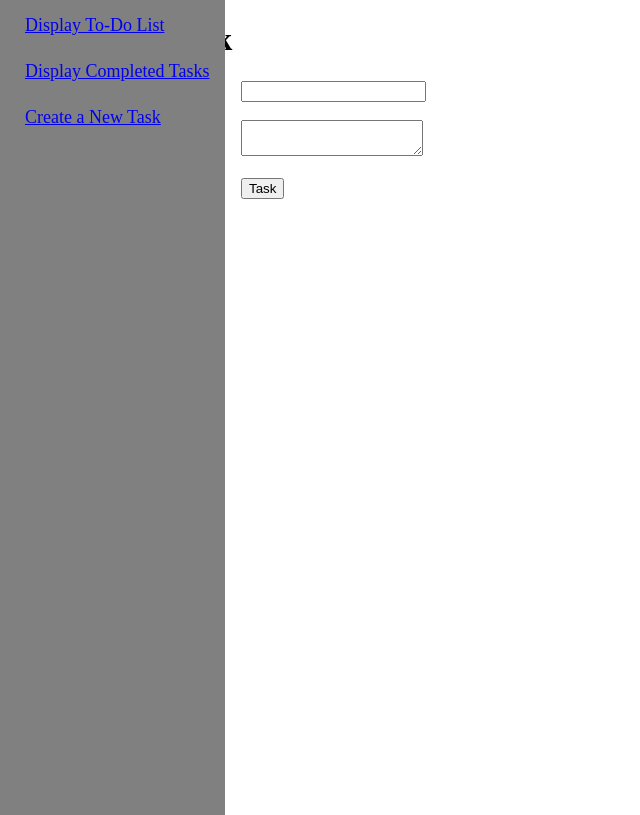
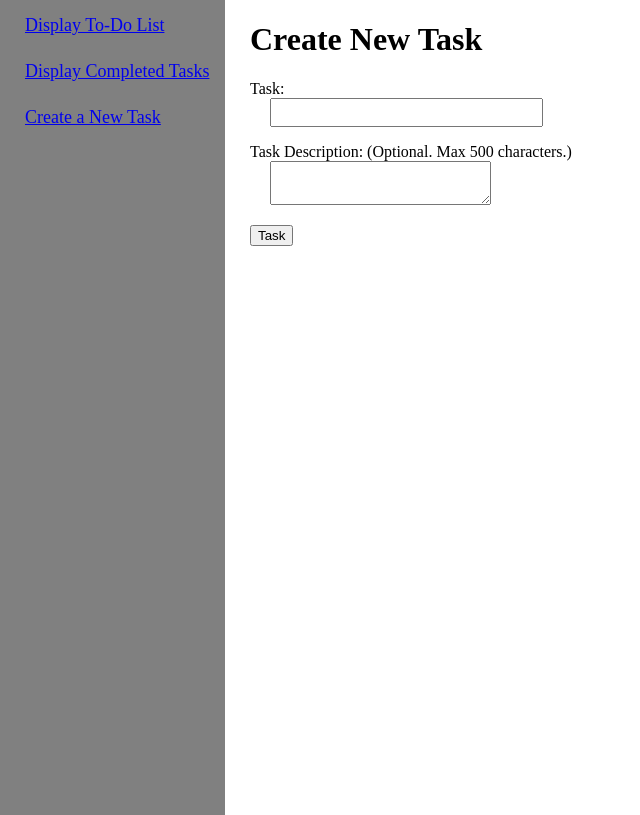
Before and after one commit to ATurner01/Flask-Work, a Flask app: page /add_task in a window 1280 px wide. Shown: the whole page, without its empty margins (0-640 px from the left). Run offline with Flask 2, Linux system fonts and the light colour scheme.

Commit message:
Added functionality to add and display new tasks in db.

```diff
--- a/coursework_1/app/models.py
+++ b/coursework_1/app/models.py
@@ -5,3 +5,6 @@ class Task(db.Model):
     title = db.Column(db.String(150), index=True, unique=True)
     description = db.Column(db.String(500), index=True, unique=True, nullable=True)
     completed = db.Column(db.Boolean)
+
+    def __repr__(self):
+        return '%s, %s, %s, %s' % (self.id, self.title, self.description, self.completed)
--- a/coursework_1/app/static/style.css
+++ b/coursework_1/app/static/style.css
@@ -26,8 +26,19 @@ nav ul{
 nav li{
   margin: 0 0 25px 0;
 }
-p,div{
-  margin-left: 225px;
-  padding: 1px 16px;
+div{
+  margin-left: 250px;
   height: 100%;
 }
+#tasks{
+  border-style: solid;
+  margin-top: 25px;
+}
+#title{
+  font-size: 20px;
+  margin-left: 20px;
+}
+#desc{
+  font-size: 16px;
+  margin-left: 20px;
+}
--- a/coursework_1/app/templates/create_task.html
+++ b/coursework_1/app/templates/create_task.html
@@ -1,14 +1,25 @@
 {% extends "base.html" %}
 {% block content %}
+  <div>
     <h1>Create New Task</h1>
     <form action="" method="post" name="task">
       {{ form.hidden_tag() }}
       <p>
+        Task:<br>
         {{ form.title }}<br>
       </p>
       <p>
+        Task Description: (Optional. Max 500 characters.)<br>
         {{ form.desc }}<br>
       </p>
       <p><input type="submit" value="Task"></p>
     </form>
+    {% with messages=get_flashed_messages() %}
+      {% if messages %}
+        {% for message in messages %}
+          <p>{{ message }}</p>
+        {% endfor %}
+      {% endif %}
+    {% endwith %}
+  </div>
 {% endblock %}
--- a/coursework_1/app/views.py
+++ b/coursework_1/app/views.py
@@ -1,12 +1,15 @@
 from flask import render_template, flash
-from app import app
+from app import app, db, models
 from .forms import TaskForm
 
 
 @app.route('/')
 def index():
+    tasks = models.Task.query.all()
+
     return render_template("view_tasks.html",
-                           title="Sample Page")
+                           title="Tasks",
+                           tasks=tasks)
 
 @app.route('/completed')
 def display_completed():
@@ -16,6 +19,15 @@ def display_completed():
 @app.route('/add_task', methods=['GET', 'POST'])
 def create_task():
     form = TaskForm()
+
+    if form.validate_on_submit():
+        flash("Succesfully received form data.")
+
+        task = models.Task(title=form.title.data, description=form.desc.data, completed=False)
+        db.session.add(task)
+        db.session.commit()
+
+
     return render_template("create_task.html",
                            title="Create New Task.",
                            form=form)
--- /dev/null
+++ b/coursework_1/pip-selfcheck.json
@@ -0,0 +1 @@
+{"last_check":"2019-10-07T11:45:04Z","pypi_version":"19.2.3"}
```
Also changed, not shown: coursework_1/app/templates/view_tasks.html (+7 -1 lines), 1 other file. Lines whose indentation alone changed are shown as unchanged.
